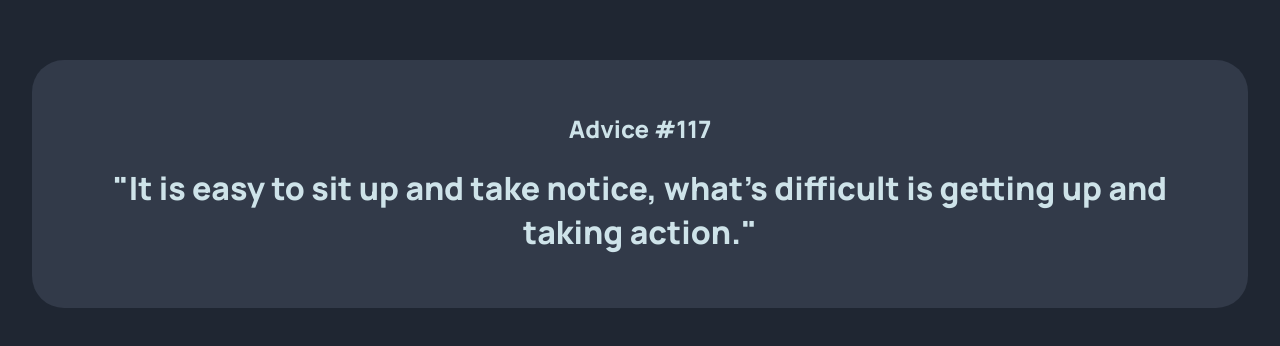
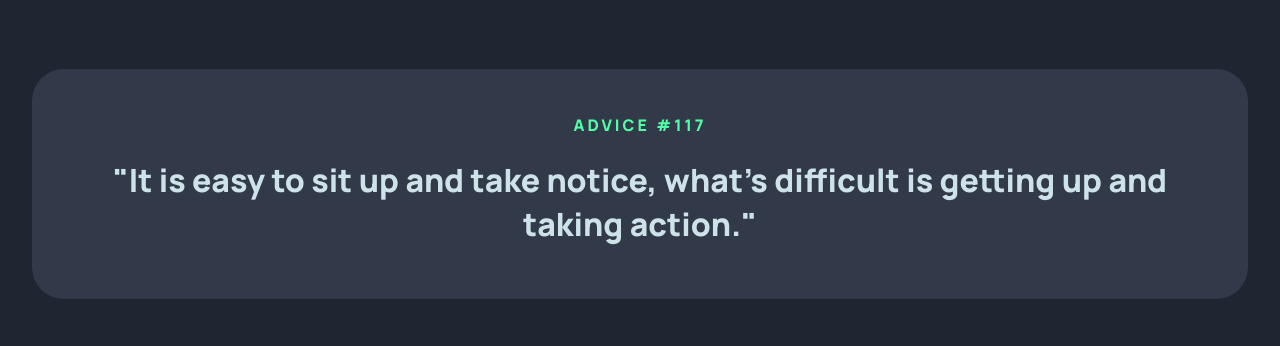
Before and after one commit to gefgu/advice-slip, a Next.js app: page / in a window 1280 px wide. Shown: the part 216-562 px from the top of the page. Built offline with nearby package versions, Linux system fonts and the light colour scheme.

Commit message:
Add subheading style

```diff
--- a/pages/index.tsx
+++ b/pages/index.tsx
@@ -11,7 +11,7 @@ const Home: NextPage = () => {
       </Head>
 
       <main className={styles.quoteBox}>
-        <h2>Advice #117</h2>
+        <h2 className={styles.subHeading}>Advice #117</h2>
         <h1>
           "It is easy to sit up and take notice, what's difficult is getting up
           and taking action."
--- a/styles/Home.module.css
+++ b/styles/Home.module.css
@@ -15,3 +15,10 @@
   border-radius: 32px;
   text-align: center;
 }
+
+.subHeading {
+  text-transform: uppercase;
+  color: hsl(150, 100%, 66%);
+  letter-spacing: 3px;
+  font-size: 16px;
+}
```
